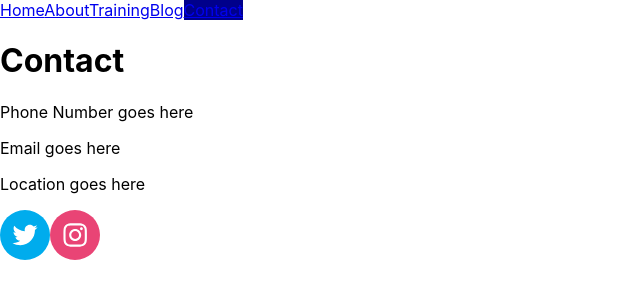
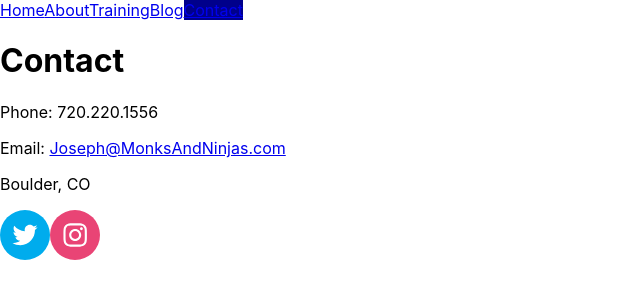
Before and after one commit to MonksAndNinjas/Monks-and-Ninjas-React-App, a React (Create React App) app in the folder client/: page /contact in a window 1280 px wide. Shown: the top 300 px of the page, without its empty margins (0-640 px from the left). Built offline with nearby package versions, Linux system fonts and the light colour scheme; no server answers.

Commit message:
changed html in contact.js: added emal

```diff
--- a/client/src/Contact.js
+++ b/client/src/Contact.js
@@ -6,9 +6,9 @@ class Contact extends React.Component {
       <div>
         <h1>Contact</h1>
 
-        <p>Phone Number goes here</p>
-        <p>Email goes here</p>
-        <p>Location goes here</p>
+        <p>Phone: 720.220.1556</p>
+        <p>Email: <a href="mailto:joseph@monksandninjas.com?subject=Monks and Ninjas Inquiry">Joseph@MonksAndNinjas.com</a></p>
+        <p>Boulder, CO</p>
       </div>
     )
   }
```
